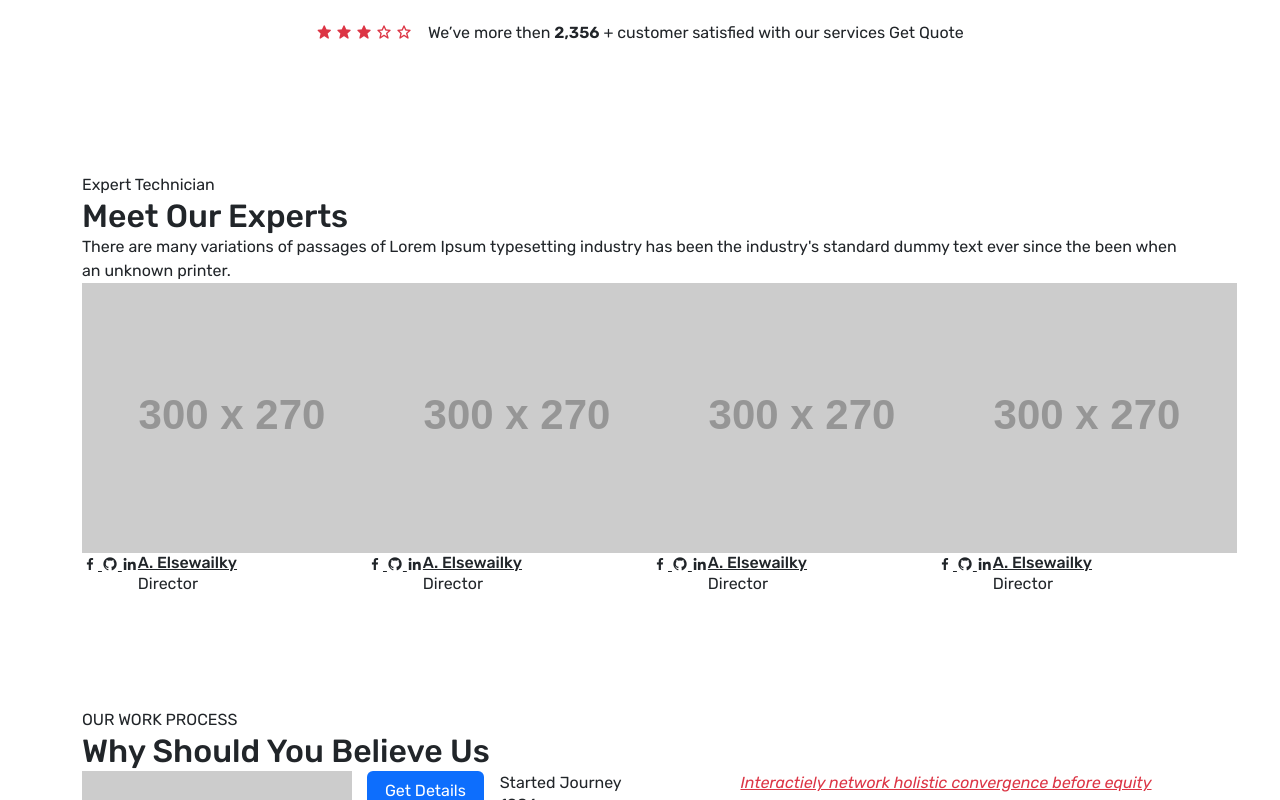
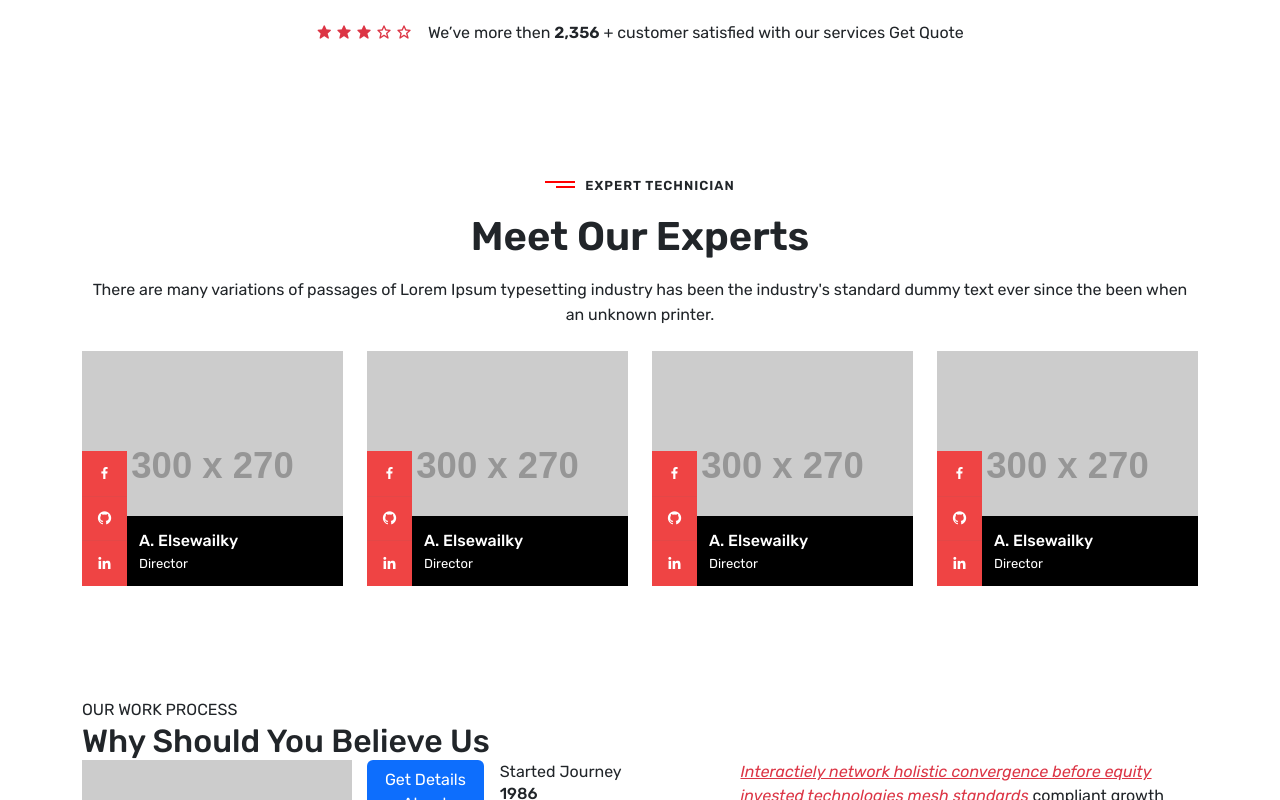
Before and after one commit to ahmedelsewailky/Ridez, a website: page src/index.html in a window 1280 px wide. Shown: the part 2000-2800 px from the top of the page. Drawn offline with nearby package versions, Linux system fonts and the light colour scheme; files that its build step writes are made by us from their sources; placeholder pictures from the web are drawn by us.

Commit message:
Experts section completed

```diff
--- a/src/index.html
+++ b/src/index.html
@@ -310,11 +310,13 @@
 
         <div class="section team-work">
             <div class="container">
-                <span class="section-subtitle">Expert Technician</span>
-                <h2 class="section-title">Meet Our Experts</h2>
-                <p>
-                    There are many variations of passages of Lorem Ipsum typesetting industry has been the industry's
-                    standard dummy text ever since the been when an unknown printer.</p>
+                <div class="section-header text-center mb-4">
+                    <span class="subtitle">Expert Technician</span>
+                    <h2 class="title">Meet Our Experts</h2>
+                    <p>
+                        There are many variations of passages of Lorem Ipsum typesetting industry has been the industry's
+                        standard dummy text ever since the been when an unknown printer.</p>
+                </div>
                 <div class="row">
                     <div class="col-lg-3">
                         <div class="expert-card">
--- a/src/scss/_typograph.scss
+++ b/src/scss/_typograph.scss
@@ -7,3 +7,7 @@ h6,
 p {
     margin-bottom: 0;
 }
+
+a {
+    text-decoration: none;
+}
--- /dev/null
+++ b/src/scss/sections/_experts.scss
@@ -0,0 +1,64 @@
+.expert-card .socials a {
+    display: grid;
+    width: 45px;
+    height: 45px;
+    background-color: var(--main-color);
+    place-content: center;
+    text-decoration: none;
+    color: white;
+}
+
+.socials {
+    flex-shrink: 0;
+}
+
+.name-job {
+    flex-grow: 1;
+    padding: 12px;
+    display: flex;
+    flex-direction: column;
+    justify-content: end;
+    position: relative;
+    z-index: 1;
+    color: white;
+}
+
+.expert-card {
+    position: relative;
+}
+
+.text {
+    position: absolute;
+    bottom: 0;
+    width: 100%;
+}
+
+.expert-card img {
+    width: 100%;
+}
+
+.name-job::before {
+    content: '';
+    position: absolute;
+    width: 100%;
+    background-color: black;
+    height: 70px;
+    left: 0;
+    bottom: 0;
+    z-index: -1;
+}
+
+.expert-card .socials a:nth-child(2) {
+    border-top: 1px solid #e34747;
+    border-bottom: 1px solid #e34747;
+}
+
+.name-job h6 a {
+    font-weight: 500;
+}
+
+.name-job span {
+    font-size: 13px;
+    display: block;
+    margin-top: 4px;
+}
--- a/src/scss/style.scss
+++ b/src/scss/style.scss
@@ -25,3 +25,4 @@
 @import 'sections/meet_ask';
 @import 'sections/about_section';
 @import 'sections/service';
+@import 'sections/experts';
```
